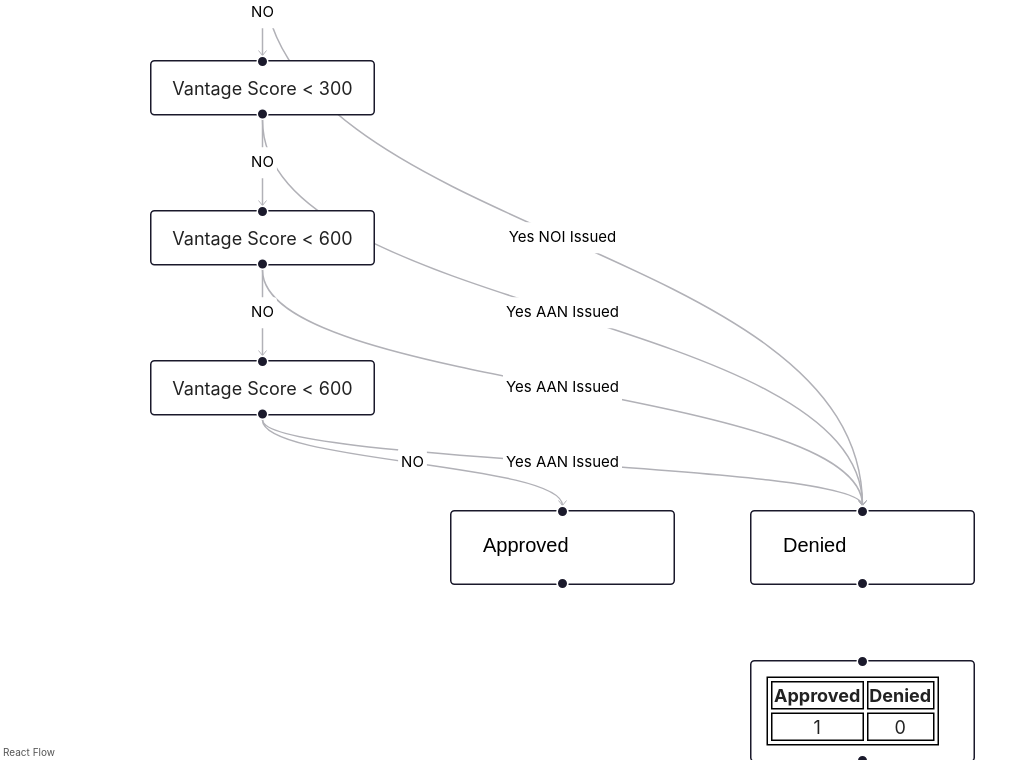
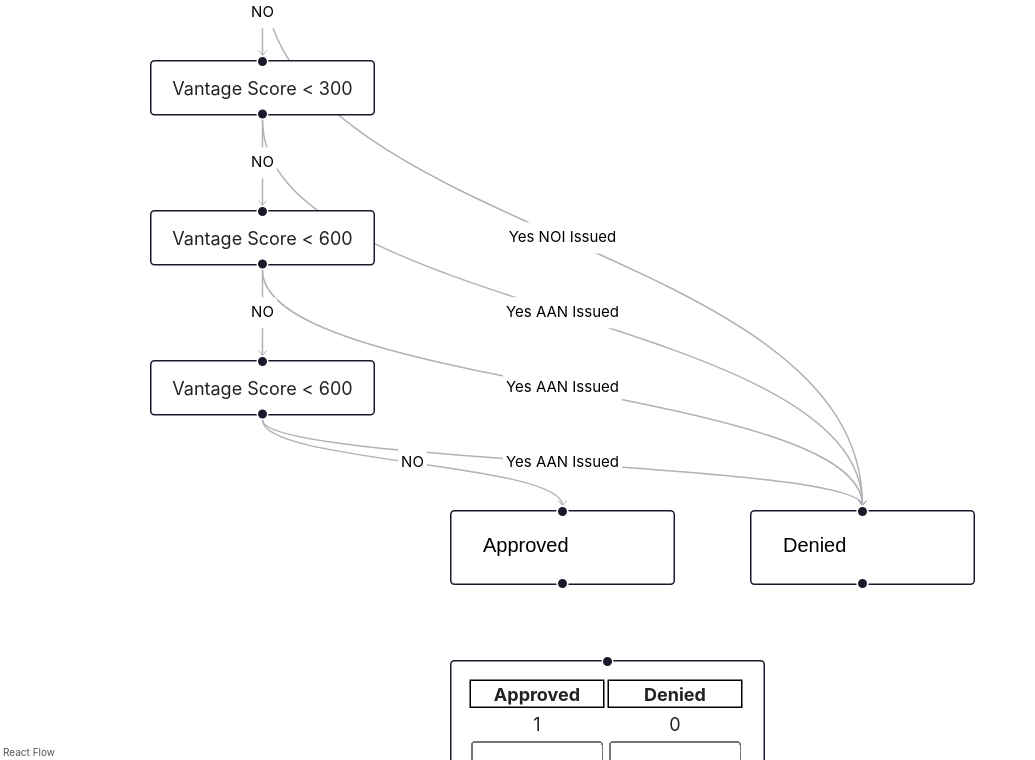
Before and after one commit to mygit-1234/react-flow-project, a React (Create React App) app: page / in a window 1280 px wide. Shown: the part 240-1000 px from the top of the page, without its empty margins (0-1035 px from the left). Built offline with nearby package versions, Linux system fonts and the light colour scheme.

Commit message:
Introduce changes for card component

```diff
--- a/src/App.css
+++ b/src/App.css
@@ -17,3 +17,13 @@ table, th, td {
   border: 0px;
   width: 100px;
 }
+
+.embeddedbtn{
+  display:inline-block;
+  width: 80px;
+  height: 40px;
+}
+
+table, tr, td {
+  border: none;
+}
--- a/src/Table.tsx
+++ b/src/Table.tsx
@@ -1,7 +1,30 @@
-import React from 'react';
+import React, { useState } from 'react';
 import './App.css';
 
 function Table() {
+
+    const [approvals, setApprovals] = useState<number>(1);
+    const [declines, setDeclines] = useState<number>(0);
+
+    const [appNotes, setAppNotes] = useState<string>("");
+    const [decNotes, setDecNotes] = useState<string>("");
+
+    const handleApprovals = () => {
+        setApprovals(approvals => approvals + 1);
+    }
+
+    const handleDeclines = () => {
+        setDeclines(declines => declines + 1);
+    }
+
+    const handleAppNoteUpdates = (evt: React.ChangeEvent<HTMLInputElement>) => {
+        setAppNotes(evt.target.value);
+    }
+
+    const handleDecNoteUpdates = (evt: React.ChangeEvent<HTMLInputElement>) => {
+        setDecNotes(evt.target.value);
+    }
+
     return (
         <table>
             <thead>
@@ -12,9 +35,18 @@ function Table() {
             </thead>
             <tbody>
                 <tr>
-                    <td>1</td>
-                    <td>0</td>
-                </tr></tbody>
+                    <td>{approvals}</td>
+                    <td>{declines}</td>
+                </tr>
+                <tr>
+                    <td><input className='embeddedbtn' type='text' value={appNotes} onChange={handleAppNoteUpdates}/></td>
+                    <td><input className='embeddedbtn' type='text' value={decNotes} onChange={handleDecNoteUpdates}/></td>
+                </tr>
+                <tr>
+                    <td><input className='embeddedbtn' type='button' value='Approve' onClick={handleApprovals}/></td>
+                    <td><input className='embeddedbtn' type='button' value='Decline' onClick={handleDeclines}/></td>
+                </tr>
+            </tbody>
         </table>
     )
 }
--- a/src/initialNodes.tsx
+++ b/src/initialNodes.tsx
@@ -9,5 +9,5 @@ export default [
     { id: '4', data: { label: 'Vantage Score < 600' }, position: { x: 100, y: 400 }},
     { id: '5', data: { label: <TextUpdaterNode label='Approved'/> }, position: { x: 300, y: 500 }},
     { id: '6', data: { label: <TextUpdaterNode label='Denied'/> }, position: { x: 500, y: 500 }} as Node,
-    { id: '7', data: { label: <Table/> }, position: { x: 500, y: 600 }} as Node,
+    { id: '7', data: { label: <Table/> }, position: { x: 300, y: 600 }, style: {height: 150, width: 210}} as Node,
   ];
```
